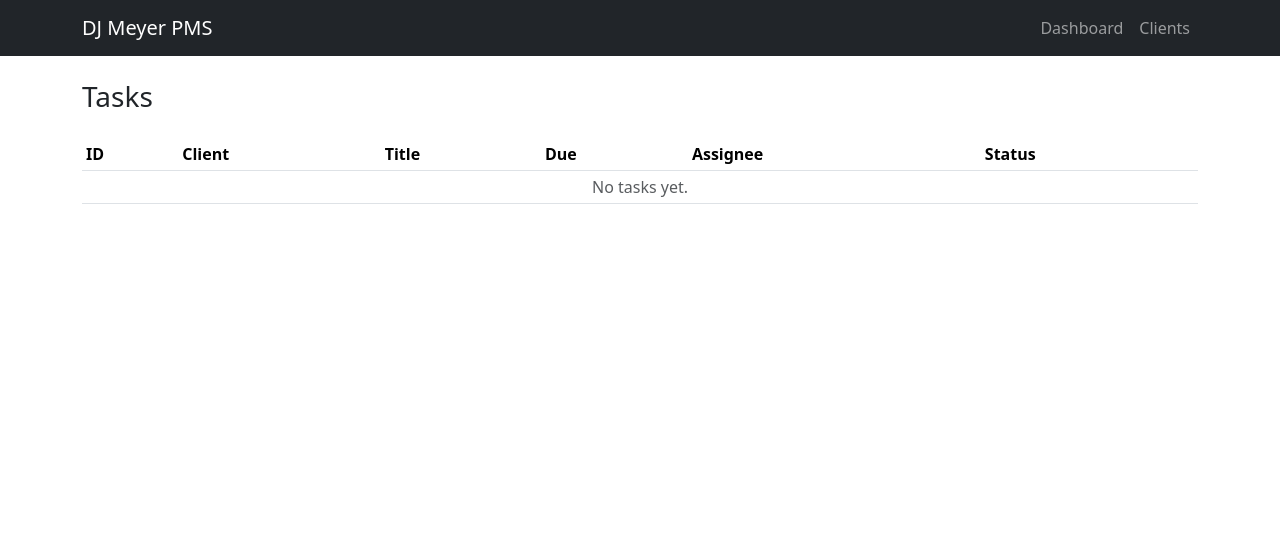
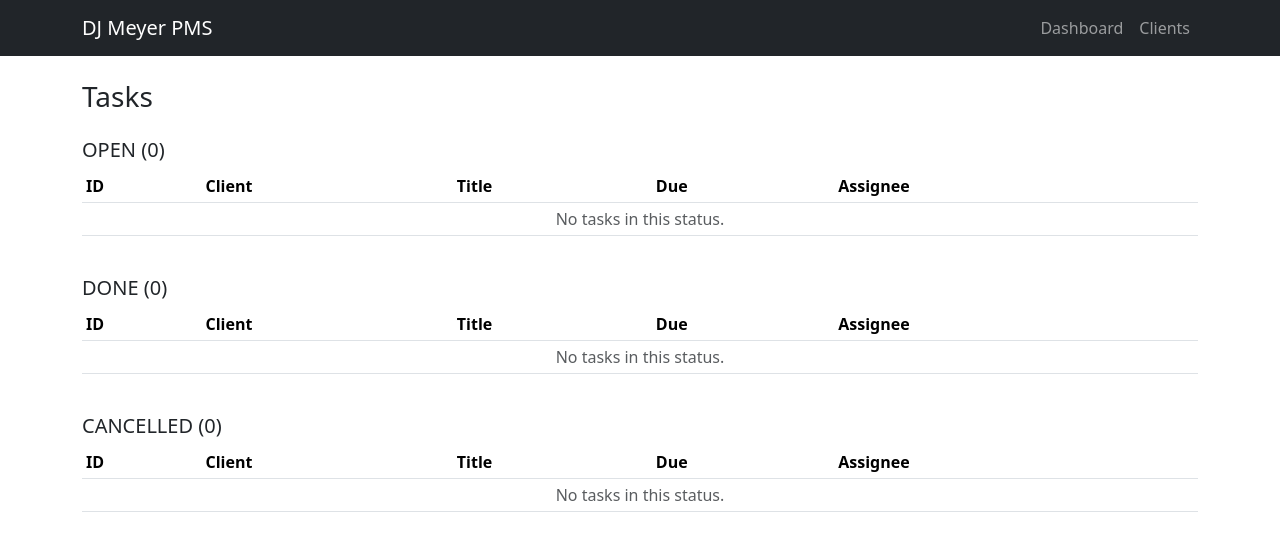
Before and after one commit to nielmeyer1962-maker/dj-meyer-pms, a Flask app: page /dashboard/tasks/ in a window 1280 px wide. Shown: the top 551 px of the page. Run offline with Flask 3, Linux system fonts and the light colour scheme.

Commit message:
Ticket 3g Chunk 2 (MC2b1): group tasks by status on list view

```diff
--- a/app/templates/tasks/list.html
+++ b/app/templates/tasks/list.html
@@ -3,6 +3,9 @@
 {% block content %}
 <h1 class="h3 mb-4">Tasks</h1>
 
+{% for status_name in ["OPEN", "DONE", "CANCELLED"] %}
+  {% set rows = tasks | selectattr("status.name", "equalto", status_name) | list %}
+  <h2 class="h5 mt-4">{{ status_name }} ({{ rows | length }})</h2>
   <div class="table-responsive">
     <table class="table table-sm align-middle">
       <thead>
@@ -12,11 +15,10 @@
           <th>Title</th>
           <th>Due</th>
           <th>Assignee</th>
-        <th>Status</th>
         </tr>
       </thead>
       <tbody>
-      {% for task in tasks %}
+        {% for task in rows %}
           <tr>
             <td>#{{ task.id }}</td>
             <td>{{ task.client.legal_name if task.client else "—" }}</td>
@@ -29,12 +31,12 @@
                 <span class="text-muted">Unassigned</span>
               {% endif %}
             </td>
-          <td><span class="badge bg-secondary">{{ task.status.name }}</span></td>
           </tr>
         {% else %}
-        <tr><td colspan="6" class="text-center text-muted">No tasks yet.</td></tr>
+          <tr><td colspan="5" class="text-center text-muted">No tasks in this status.</td></tr>
         {% endfor %}
       </tbody>
     </table>
   </div>
+{% endfor %}
 {% endblock %}
```
Also changed, not shown: tests/tasks/test_routes.py (+44 -3 lines). Lines whose indentation alone changed are shown as unchanged.
